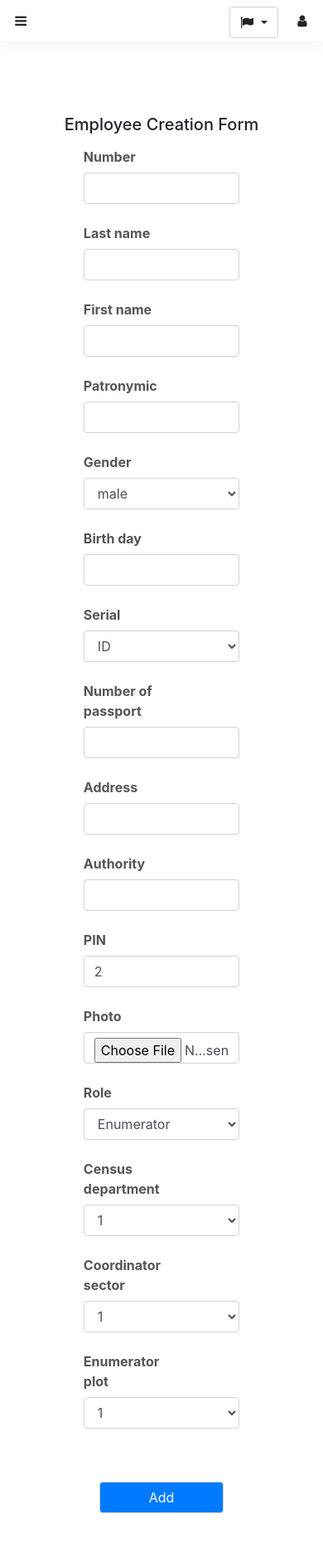
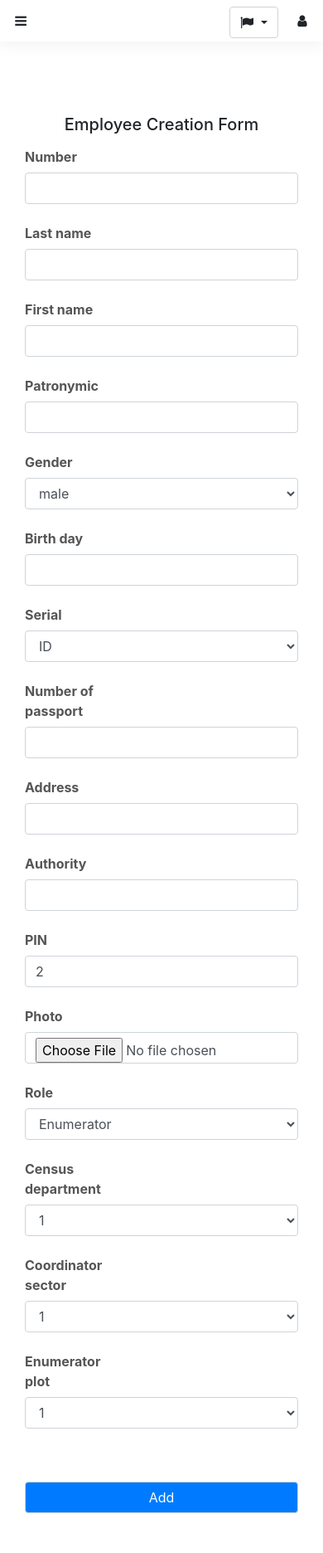
Before and after one commit to Soyuzbek/census, a Django app: page /home/ in a window 390 px wide. Shown: the whole page at 83% size. Run offline with Django 3.2, Linux system fonts and the light colour scheme; the visitor is signed in with stand-in values (Sample User, id 1); some libraries are stand-ins or nearby versions.

Commit message:
adaptive design

```diff
--- a/templates/index.html
+++ b/templates/index.html
@@ -13,7 +13,7 @@
             {% csrf_token %}
             <div class="form-row">
                 {% for field in form.visible_fields %}
-                <div class="form-group col-7 mx-auto">
+                <div class="form-group col-md-7 col-sm-12 mx-auto">
                     <label for="id_{{ field.label|lower }}" class="col-form-label">{{ field.label }}</label>
                     {% if field.errors %}
                     {% render_field field class="form-control is-invalid" %}
@@ -32,7 +32,7 @@
             </div>
 
             <div class="row">
-                <div class="col-6 mx-auto mt-5">
+                <div class="col-md-6 col-sm-12 mx-auto mt-5">
                      <button type="submit" class="btn btn-primary btn-block">{% trans 'Add' %}</button>
                 </div>
             </div>
```
